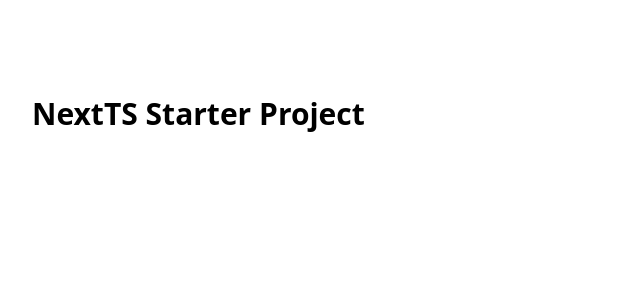
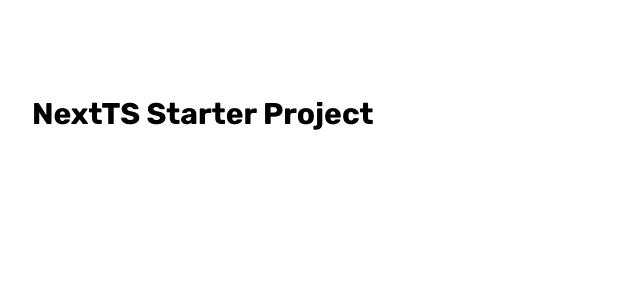
Before and after one commit to rayhan889/sinaww, a Next.js app: page / in a window 1280 px wide. Shown: the top 300 px of the page, without its empty margins (0-640 px from the left). Built offline with nearby package versions, Linux system fonts and the light colour scheme.

Commit message:
change font

```diff
--- a/app/layout.tsx
+++ b/app/layout.tsx
@@ -1,14 +1,8 @@
 import type { Metadata } from 'next'
-import { Geist, Geist_Mono } from 'next/font/google'
+import { Rubik } from 'next/font/google'
 import './globals.css'
 
-const geistSans = Geist({
-  variable: '--font-geist-sans',
-  subsets: ['latin']
-})
-
-const geistMono = Geist_Mono({
-  variable: '--font-geist-mono',
+const rubik = Rubik({
   subsets: ['latin']
 })
 
@@ -24,11 +18,7 @@ export default function RootLayout({
 }>) {
   return (
     <html lang='en'>
-      <body
-        className={`${geistSans.variable} ${geistMono.variable} antialiased`}
-      >
-        {children}
-      </body>
+      <body className={`${rubik.className} antialiased`}>{children}</body>
     </html>
   )
 }
```
